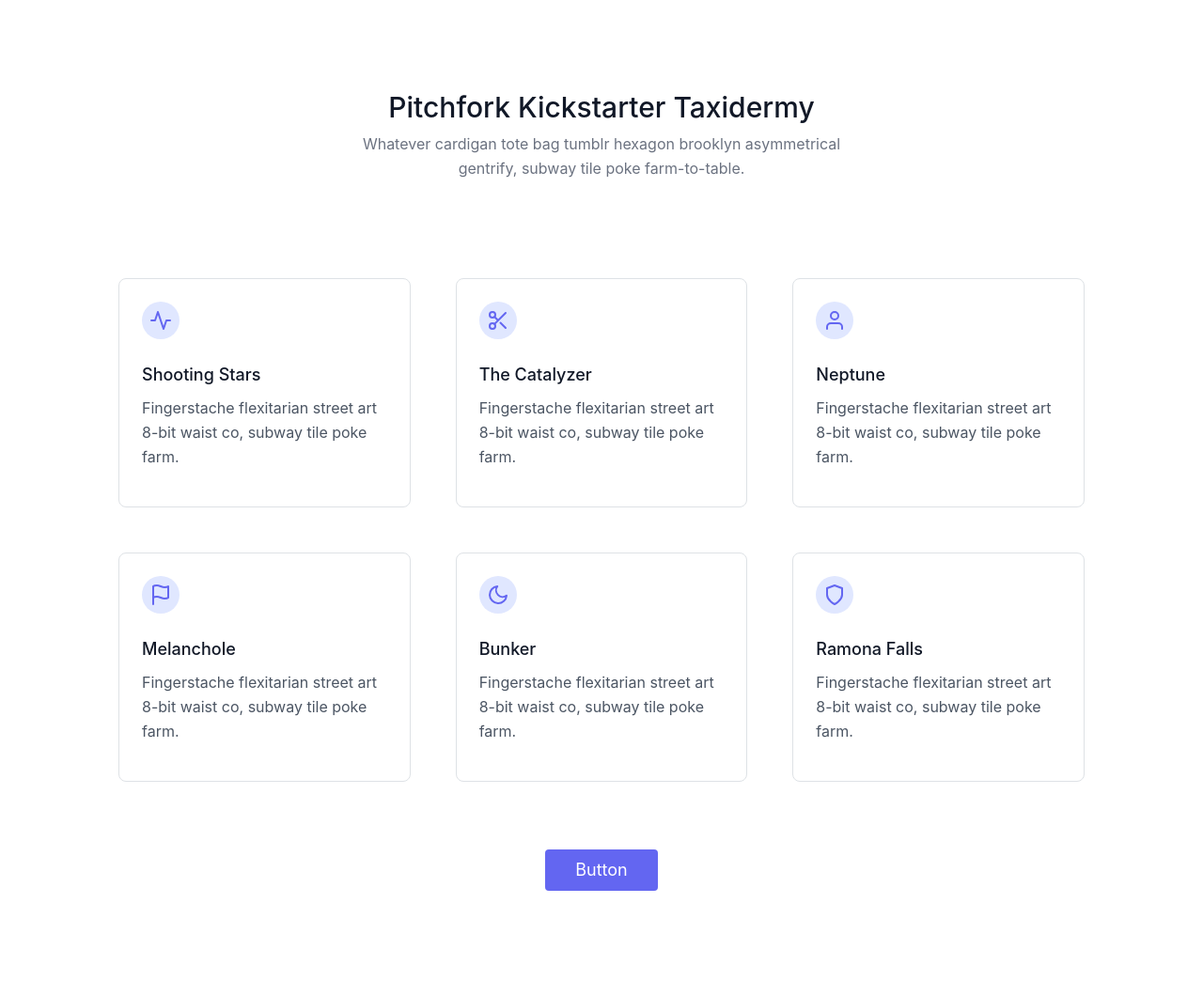
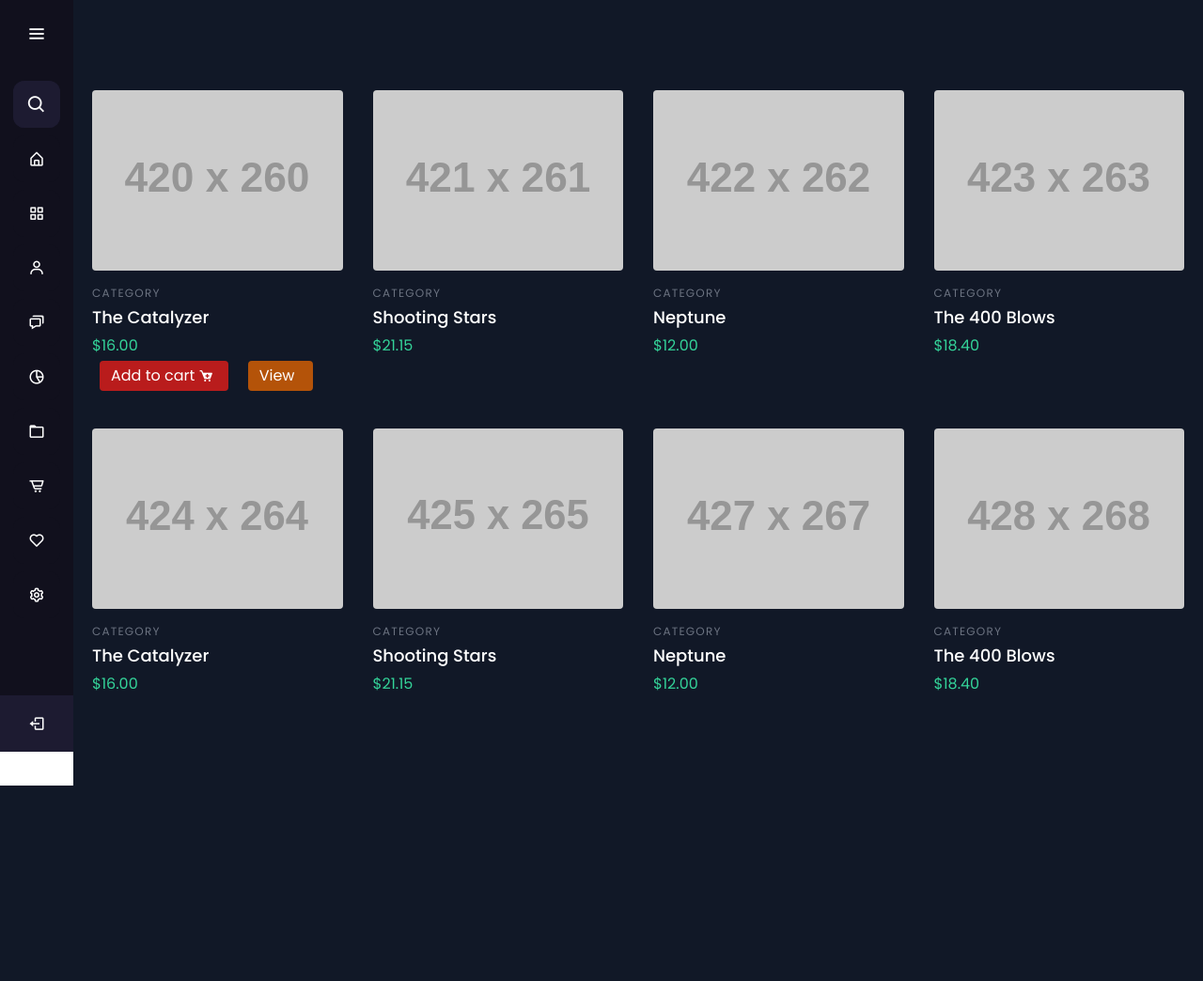
Before and after one commit to AtishKumar98/OTPLoginDjango, a Django app: page / in a window 1280 px wide. Shown: the whole page at 94% size. After the commit the page ends 836 px from the top, so only its background shows below. Run offline with Django 4.2, Linux system fonts and the light colour scheme; grey boxes labelled with a size stand in for pictures from a placeholder-image service; parts of the project's set-up code (start-up, migrations or seed data) failed here and were passed over; some libraries are stand-ins or nearby versions; grey boxes are pictures that could not be loaded.

Commit message:
Commit_for_home

```diff
--- a/OTP_app/views.py
+++ b/OTP_app/views.py
@@ -22,7 +22,7 @@ def send_OTP(number, message):
     'numbers': number
 }
     headers = {
-    'authorization': 'apikey',
+    'authorization': 'ShG0stW0urbiBjedsQmCgGATd1RCDMgCVUwSG9f5rxCCMAJuro5NkR1oIWmi',
     'Content-Type': "application/x-www-form-urlencoded",
     'Cache-Control': "no-cache"
 }
--- a/OTP_project/settings.py
+++ b/OTP_project/settings.py
@@ -11,6 +11,8 @@ https://docs.djangoproject.com/en/4.1/ref/settings/
 """
 
 from pathlib import Path
+
+import os
 
 # Build paths inside the project like this: BASE_DIR / 'subdir'.
 BASE_DIR = Path(__file__).resolve().parent.parent
@@ -119,7 +121,7 @@ STATICFILES_DIRS = [
 
 ]
 
-import os
+
 
 MEDIA_ROOT = BASE_DIR / 'static/images'
 STATIC_ROOT = BASE_DIR / 'staticfiles'
@@ -127,6 +129,7 @@ STATICFILES_DIRS = [
     os.path.join(BASE_DIR,'static')
 ]
 
+
 # Default primary key field type
 # https://docs.djangoproject.com/en/4.1/ref/settings/#default-auto-field
 
--- a/OTP_project/urls.py
+++ b/OTP_project/urls.py
@@ -15,8 +15,16 @@ Including another URLconf
 """
 from django.contrib import admin
 from django.urls import path,include
+from django.conf import settings
+from django.conf.urls.static import static
 
 urlpatterns = [
     path("admin/", admin.site.urls),
     path("", include('OTP_app.urls')),
 ]
+
+
+
+
+urlpatterns += static(settings.MEDIA_URL,document_root=settings.MEDIA_ROOT)
+urlpatterns += static(settings.STATIC_URL,document_root=settings.STATIC_ROOT)
--- /dev/null
+++ b/static/css/style.css
@@ -0,0 +1,252 @@
+/* Google Font Link */
+@import url('https://fonts.googleapis.com/css2?family=Poppins:wght@200;300;400;500;600;700&display=swap');
+*{
+  margin: 0;
+  padding: 0;
+  box-sizing: border-box;
+  font-family: "Poppins" , sans-serif;
+}
+.sidebar-atish{
+  position: fixed;
+  left: 0;
+  top: 0;
+  height: 100%;
+  width: 78px;
+  background: #11101D;
+  padding: 6px 14px;
+  z-index: 99;
+  transition: all 0.5s ease;
+}
+.sidebar-atish.open{
+  width: 250px;
+}
+.sidebar-atish .logo-details{
+  height: 60px;
+  display: flex;
+  align-items: center;
+  position: relative;
+}
+.sidebar-atish .logo-details .icon{
+  opacity: 0;
+  transition: all 0.5s ease;
+}
+.sidebar-atish .logo-details .logo_name{
+  color: #fff;
+  font-size: 20px;
+  font-weight: 600;
+  opacity: 0;
+  transition: all 0.5s ease;
+}
+.sidebar-atish.open .logo-details .icon,
+.sidebar-atish.open .logo-details .logo_name{
+  opacity: 1;
+}
+.sidebar-atish .logo-details #btn{
+  position: absolute;
+  top: 50%;
+  right: 0;
+  transform: translateY(-50%);
+  font-size: 22px;
+  transition: all 0.4s ease;
+  font-size: 23px;
+  text-align: center;
+  cursor: pointer;
+  transition: all 0.5s ease;
+}
+.sidebar-atish.open .logo-details #btn{
+  text-align: right;
+}
+.sidebar-atish i{
+  color: #fff;
+  height: 60px;
+  min-width: 50px;
+  font-size: 28px;
+  text-align: center;
+  line-height: 60px;
+}
+.sidebar-atish .nav-list{
+  margin-top: 20px;
+  height: 100%;
+}
+.sidebar-atish li{
+  position: relative;
+  margin: 8px 0;
+  list-style: none;
+}
+.sidebar-atish li .tooltip{
+  position: absolute;
+  top: -20px;
+  left: calc(100% + 15px);
+  z-index: 3;
+  background: #fff;
+  box-shadow: 0 5px 10px rgba(0, 0, 0, 0.3);
+  padding: 6px 12px;
+  border-radius: 4px;
+  font-size: 15px;
+  font-weight: 400;
+  opacity: 0;
+  white-space: nowrap;
+  pointer-events: none;
+  transition: 0s;
+}
+.sidebar-atish li:hover .tooltip{
+  opacity: 1;
+  pointer-events: auto;
+  transition: all 0.4s ease;
+  top: 50%;
+  transform: translateY(-50%);
+}
+.sidebar-atish.open li .tooltip{
+  display: none;
+}
+.sidebar-atish input{
+  font-size: 15px;
+  color: #FFF;
+  font-weight: 400;
+  outline: none;
+  height: 50px;
+  width: 100%;
+  width: 50px;
+  border: none;
+  border-radius: 12px;
+  transition: all 0.5s ease;
+  background: #1d1b31;
+}
+.sidebar-atish.open input{
+  padding: 0 20px 0 50px;
+  width: 100%;
+}
+.sidebar-atish .bx-search{
+  position: absolute;
+  top: 50%;
+  left: 0;
+  transform: translateY(-50%);
+  font-size: 22px;
+  background: #1d1b31;
+  color: #FFF;
+}
+.sidebar-atish.open .bx-search:hover{
+  background: #1d1b31;
+  color: #FFF;
+}
+.sidebar-atish .bx-search:hover{
+  background: #FFF;
+  color: #11101d;
+}
+.sidebar-atish li a{
+  display: flex;
+  height: 100%;
+  width: 100%;
+  border-radius: 12px;
+  align-items: center;
+  text-decoration: none;
+  transition: all 0.4s ease;
+  background: #11101D;
+}
+.sidebar-atish li a:hover{
+  background: #FFF;
+}
+.sidebar-atish li a .links_name{
+  color: #fff;
+  font-size: 15px;
+  font-weight: 400;
+  white-space: nowrap;
+  opacity: 0;
+  pointer-events: none;
+  transition: 0.4s;
+}
+.sidebar-atish.open li a .links_name{
+  opacity: 1;
+  pointer-events: auto;
+}
+.sidebar-atish li a:hover .links_name,
+.sidebar-atish li a:hover i{
+  transition: all 0.5s ease;
+  color: #11101D;
+}
+.sidebar-atish li i{
+  height: 50px;
+  line-height: 50px;
+  font-size: 18px;
+  border-radius: 12px;
+}
+.sidebar-atish li.profile{
+  position: fixed;
+  height: 60px;
+  width: 78px;
+  left: 0;
+  bottom: -8px;
+  padding: 10px 14px;
+  background: #1d1b31;
+  transition: all 0.5s ease;
+  overflow: hidden;
+}
+.sidebar-atish.open li.profile{
+  width: 250px;
+}
+.sidebar-atish li .profile-details{
+  display: flex;
+  align-items: center;
+  flex-wrap: nowrap;
+}
+.sidebar-atish li img{
+  height: 45px;
+  width: 45px;
+  object-fit: cover;
+  border-radius: 6px;
+  margin-right: 10px;
+}
+.sidebar-atish li.profile .name,
+.sidebar-atish li.profile .job{
+  font-size: 15px;
+  font-weight: 400;
+  color: #fff;
+  white-space: nowrap;
+}
+.sidebar-atish li.profile .job{
+  font-size: 12px;
+}
+.sidebar-atish .profile #log_out{
+  position: absolute;
+  top: 50%;
+  right: 0;
+  transform: translateY(-50%);
+  background: #1d1b31;
+  width: 100%;
+  height: 60px;
+  line-height: 60px;
+  border-radius: 0px;
+  transition: all 0.5s ease;
+}
+.sidebar-atish.open .profile #log_out{
+  width: 50px;
+  background: none;
+}
+.home-section{
+  position: relative;
+  background: #E4E9F7;
+  min-height: 100vh;
+  top: 0;
+  left: 78px;
+  width: calc(100% - 78px);
+  transition: all 0.5s ease;
+  z-index: 2;
+}
+.sidebar-atish.open ~ .home-section{
+  left: 250px;
+  width: calc(100% - 250px);
+}
+.home-section .text-gray-re{
+  display: inline-block;
+  color: #efeff0;
+  font-size: 25px;
+  font-weight: 500;
+  margin: 18px
+}
+
+
+@media (max-width: 420px) {
+  .sidebar-atish li .tooltip{
+    display: none;
+  }
+}
--- a/templates/home.html
+++ b/templates/home.html
@@ -1,96 +1,229 @@
 <!DOCTYPE html>
-<html lang="en">
-
+<!-- Created by CodingLab |www.youtube.com/CodingLabYT-->
+<html lang="en" dir="ltr">
   <head>
     <meta charset="UTF-8">
-    <meta http-equiv="X-UA-Compatible" content="IE=edge">
+    <!--<title> Responsive Sidebar Menu  | CodingLab </title>-->
+    <link rel="stylesheet" href="../static/css/style.css">
+    <!-- Boxicons CDN Link -->
+    <link href='https://unpkg.com/boxicons@2.0.7/css/boxicons.min.css' rel='stylesheet'>
      <meta name="viewport" content="width=device-width, initial-scale=1.0">
      <link href="https://unpkg.com/tailwindcss@^2/dist/tailwind.min.css" rel="stylesheet">
-    <link rel="stylesheet" href="https://maxcdn.bootstrapcdn.com/bootstrap/4.0.0/css/bootstrap.min.css" integrity="sha384-Gn5384xqQ1aoWXA+058RXPxPg6fy4IWvTNh0E263XmFcJlSAwiGgFAW/dAiS6JXm" crossorigin="anonymous">
-    <title>Home | Main</title>
+     <!-- <link href="https://cdn.jsdelivr.net/npm/bootstrap@5.0.2/dist/css/bootstrap.min.css" rel="stylesheet"integrity="sha384-EVSTQN3/azprG1Anm3QDgpJLIm9Nao0Yz1ztcQTwFspd3yD65VohhpuuCOmLASjC" crossorigin="anonymous"> -->
+     <link href='https://unpkg.com/boxicons@2.1.2/css/boxicons.min.css' rel='stylesheet'>
     </head>
 <body>
-    <section class="text-gray-600 body-font">
-        <div class="container px-5 py-24 mx-auto">
-          <div class="flex flex-wrap w-full mb-20 flex-col items-center text-center">
-            <h1 class="sm:text-3xl text-2xl font-medium title-font mb-2 text-gray-900">Pitchfork Kickstarter Taxidermy</h1>
-            <p class="lg:w-1/2 w-full leading-relaxed text-gray-500">Whatever cardigan tote bag tumblr hexagon brooklyn asymmetrical gentrify, subway tile poke farm-to-table.</p>
+ <!-- This example requires Tailwind CSS v2.0+ -->
+<!-- This example requires Tailwind CSS v2.0+ -->
+
+
+
+  <div class="sidebar-atish">
+    <div class="logo-details">
+      <i class='bx bxl-c-plus-plus icon'></i>
+        <div class="logo_name">CodingLab</div>
+        <i class='bx bx-menu' id="btn" ></i>
     </div>
-          <div class="flex flex-wrap -m-4">
-            <div class="xl:w-1/3 md:w-1/2 p-4">
-              <div class="border border-gray-200 p-6 rounded-lg">
-                <div class="w-10 h-10 inline-flex items-center justify-center rounded-full bg-indigo-100 text-indigo-500 mb-4">
-                  <svg fill="none" stroke="currentColor" stroke-linecap="round" stroke-linejoin="round" stroke-width="2" class="w-6 h-6" viewBox="0 0 24 24">
-                    <path d="M22 12h-4l-3 9L9 3l-3 9H2"></path>
-                  </svg>
-                </div>
-                <h2 class="text-lg text-gray-900 font-medium title-font mb-2">Shooting Stars</h2>
-                <p class="leading-relaxed text-base">Fingerstache flexitarian street art 8-bit waist co, subway tile poke farm.</p>
+    <ul class="nav-list">
+      <li>
+          <i class='bx bx-search' ></i>
+         <input type="text" placeholder="Search...">
+         <span class="tooltip">Search</span>
+      </li>
+      <li>
+        <a href="#">
+          <i class='bx bx-home-alt'></i>
+          <span class="links_name">Home</span>
+        </a>
+         <span class="tooltip">Home</span>
+      </li>
+      <li>
+        <a href="#">
+
+          <i class='bx bx-grid-alt'></i>
+          <span class="links_name">Dashboard</span>
+        </a>
+         <span class="tooltip">Dashboard</span>
+      </li>
+      <li>
+       <a href="#">
+         <i class='bx bx-user' ></i>
+         <span class="links_name">User</span>
+       </a>
+       <span class="tooltip">User</span>
+     </li>
+     <li>
+       <a href="#">
+         <i class='bx bx-chat' ></i>
+         <span class="links_name">Messages</span>
+       </a>
+       <span class="tooltip">Messages</span>
+     </li>
+     <li>
+       <a href="#">
+         <i class='bx bx-pie-chart-alt-2' ></i>
+         <span class="links_name">Analytics</span>
+       </a>
+       <span class="tooltip">Analytics</span>
+     </li>
+     <li>
+       <a href="#">
+         <i class='bx bx-folder' ></i>
+         <span class="links_name">File Manager</span>
+       </a>
+       <span class="tooltip">Files</span>
+     </li>
+     <li>
+       <a href="#">
+         <i class='bx bx-cart-alt' ></i>
+         <span class="links_name">Order</span>
+       </a>
+       <span class="tooltip">Order</span>
+     </li>
+     <li>
+       <a href="#">
+         <i class='bx bx-heart' ></i>
+         <span class="links_name">Saved</span>
+       </a>
+       <span class="tooltip">Saved</span>
+     </li>
+     <li>
+       <a href="#">
+         <i class='bx bx-cog' ></i>
+         <span class="links_name">Setting</span>
+       </a>
+       <span class="tooltip">Setting</span>
+     </li>
+     <li class="profile">
+         <div class="profile-details">
+           <img src="./icon-5577198.png" alt="profileImg">
+           <div class="name_job">
+             <div class="name">Coding Lab</div>
+             <div class="job">Since 2021</div>
            </div>
          </div>
-            <div class="xl:w-1/3 md:w-1/2 p-4">
-              <div class="border border-gray-200 p-6 rounded-lg">
-                <div class="w-10 h-10 inline-flex items-center justify-center rounded-full bg-indigo-100 text-indigo-500 mb-4">
-                  <svg fill="none" stroke="currentColor" stroke-linecap="round" stroke-linejoin="round" stroke-width="2" class="w-6 h-6" viewBox="0 0 24 24">
-                    <circle cx="6" cy="6" r="3"></circle>
-                    <circle cx="6" cy="18" r="3"></circle>
-                    <path d="M20 4L8.12 15.88M14.47 14.48L20 20M8.12 8.12L12 12"></path>
-                  </svg>
+         <i class='bx bx-log-out' id="log_out" ></i>
+     </li>
+    </ul>
   </div>
-                <h2 class="text-lg text-gray-900 font-medium title-font mb-2">The Catalyzer</h2>
-                <p class="leading-relaxed text-base">Fingerstache flexitarian street art 8-bit waist co, subway tile poke farm.</p>
+  <section class="home-section bg-gray-900 ">
+      <!-- <div class="text-gray-re">Dashboard</div> -->
+      <section class="text-green-400 bg-gray-900 body-font">
+        <div class="container px-5 py-24 mx-auto">
+          <div class="flex flex-wrap -m-4">
+            <div class="lg:w-1/4 md:w-1/2 p-4 w-full">
+              <a class="block relative h-48 rounded overflow-hidden">
+                <img alt="ecommerce" class="object-cover object-center w-full h-full block" src="https://dummyimage.com/420x260">
+              </a>
+              <div class="mt-4">
+                <h3 class="text-gray-500 text-xs tracking-widest title-font mb-1">CATEGORY</h3>
+                <h2 class="text-white title-font text-lg font-medium">The Catalyzer</h2>
+                <p class="mt-1">$16.00</p>
+                <button class="inline-flex items-center bg-red-700 border-0 py-1 px-3 focus:outline-none hover:bg-green-700 rounded text-white mt-4 md:mt-1 m-2 update-cart" data-action='add' data-product='{{products.id}}'
+              data-user='{{request.user}}' data-name='{{products.Name}}'>Add to cart <i class='bx bxs-cart-add m-1'></i></button>
+              <button class="inline-flex items-center bg-yellow-700 border-0 py-1 px-3 focus:outline-none hover:bg-green-700 rounded text-white mt-4 md:mt-1 m-2 update-cart" data-action='add' data-product='{{products.id}}'
+              data-user='{{request.user}}' data-name='{{products.Name}}'>View <i class='bx bxs-info-add m-1'></i></button>
               </div>
             </div>
-            <div class="xl:w-1/3 md:w-1/2 p-4">
-              <div class="border border-gray-200 p-6 rounded-lg">
-                <div class="w-10 h-10 inline-flex items-center justify-center rounded-full bg-indigo-100 text-indigo-500 mb-4">
-                  <svg fill="none" stroke="currentColor" stroke-linecap="round" stroke-linejoin="round" stroke-width="2" class="w-6 h-6" viewBox="0 0 24 24">
-                    <path d="M20 21v-2a4 4 0 00-4-4H8a4 4 0 00-4 4v2"></path>
-                    <circle cx="12" cy="7" r="4"></circle>
-                  </svg>
-                </div>
-                <h2 class="text-lg text-gray-900 font-medium title-font mb-2">Neptune</h2>
-                <p class="leading-relaxed text-base">Fingerstache flexitarian street art 8-bit waist co, subway tile poke farm.</p>
+            <div class="lg:w-1/4 md:w-1/2 p-4 w-full">
+              <a class="block relative h-48 rounded overflow-hidden">
+                <img alt="ecommerce" class="object-cover object-center w-full h-full block" src="https://dummyimage.com/421x261">
+              </a>
+              <div class="mt-4">
+                <h3 class="text-gray-500 text-xs tracking-widest title-font mb-1">CATEGORY</h3>
+                <h2 class="text-white title-font text-lg font-medium">Shooting Stars</h2>
+                <p class="mt-1">$21.15</p>
               </div>
             </div>
-            <div class="xl:w-1/3 md:w-1/2 p-4">
-              <div class="border border-gray-200 p-6 rounded-lg">
-                <div class="w-10 h-10 inline-flex items-center justify-center rounded-full bg-indigo-100 text-indigo-500 mb-4">
-                  <svg fill="none" stroke="currentColor" stroke-linecap="round" stroke-linejoin="round" stroke-width="2" class="w-6 h-6" viewBox="0 0 24 24">
-                    <path d="M4 15s1-1 4-1 5 2 8 2 4-1 4-1V3s-1 1-4 1-5-2-8-2-4 1-4 1zM4 22v-7"></path>
-                  </svg>
-                </div>
-                <h2 class="text-lg text-gray-900 font-medium title-font mb-2">Melanchole</h2>
-                <p class="leading-relaxed text-base">Fingerstache flexitarian street art 8-bit waist co, subway tile poke farm.</p>
+            <div class="lg:w-1/4 md:w-1/2 p-4 w-full">
+              <a class="block relative h-48 rounded overflow-hidden">
+                <img alt="ecommerce" class="object-cover object-center w-full h-full block" src="https://dummyimage.com/422x262">
+              </a>
+              <div class="mt-4">
+                <h3 class="text-gray-500 text-xs tracking-widest title-font mb-1">CATEGORY</h3>
+                <h2 class="text-white title-font text-lg font-medium">Neptune</h2>
+                <p class="mt-1">$12.00</p>
               </div>
             </div>
-            <div class="xl:w-1/3 md:w-1/2 p-4">
-              <div class="border border-gray-200 p-6 rounded-lg">
-                <div class="w-10 h-10 inline-flex items-center justify-center rounded-full bg-indigo-100 text-indigo-500 mb-4">
-                  <svg fill="none" stroke="currentColor" stroke-linecap="round" stroke-linejoin="round" stroke-width="2" class="w-6 h-6" viewBox="0 0 24 24">
-                    <path d="M21 12.79A9 9 0 1111.21 3 7 7 0 0021 12.79z"></path>
-                  </svg>
-                </div>
-                <h2 class="text-lg text-gray-900 font-medium title-font mb-2">Bunker</h2>
-                <p class="leading-relaxed text-base">Fingerstache flexitarian street art 8-bit waist co, subway tile poke farm.</p>
+            <div class="lg:w-1/4 md:w-1/2 p-4 w-full">
+              <a class="block relative h-48 rounded overflow-hidden">
+                <img alt="ecommerce" class="object-cover object-center w-full h-full block" src="https://dummyimage.com/423x263">
+              </a>
+              <div class="mt-4">
+                <h3 class="text-gray-500 text-xs tracking-widest title-font mb-1">CATEGORY</h3>
+                <h2 class="text-white title-font text-lg font-medium">The 400 Blows</h2>
+                <p class="mt-1">$18.40</p>
               </div>
             </div>
-            <div class="xl:w-1/3 md:w-1/2 p-4">
-              <div class="border border-gray-200 p-6 rounded-lg">
-                <div class="w-10 h-10 inline-flex items-center justify-center rounded-full bg-indigo-100 text-indigo-500 mb-4">
-                  <svg fill="none" stroke="currentColor" stroke-linecap="round" stroke-linejoin="round" stroke-width="2" class="w-6 h-6" viewBox="0 0 24 24">
-                    <path d="M12 22s8-4 8-10V5l-8-3-8 3v7c0 6 8 10 8 10z"></path>
-                  </svg>
+            <div class="lg:w-1/4 md:w-1/2 p-4 w-full">
+              <a class="block relative h-48 rounded overflow-hidden">
+                <img alt="ecommerce" class="object-cover object-center w-full h-full block" src="https://dummyimage.com/424x264">
+              </a>
+              <div class="mt-4">
+                <h3 class="text-gray-500 text-xs tracking-widest title-font mb-1">CATEGORY</h3>
+                <h2 class="text-white title-font text-lg font-medium">The Catalyzer</h2>
+                <p class="mt-1">$16.00</p>
               </div>
-                <h2 class="text-lg text-gray-900 font-medium title-font mb-2">Ramona Falls</h2>
-                <p class="leading-relaxed text-base">Fingerstache flexitarian street art 8-bit waist co, subway tile poke farm.</p>
+            </div>
+            <div class="lg:w-1/4 md:w-1/2 p-4 w-full">
+              <a class="block relative h-48 rounded overflow-hidden">
+                <img alt="ecommerce" class="object-cover object-center w-full h-full block" src="https://dummyimage.com/425x265">
+              </a>
+              <div class="mt-4">
+                <h3 class="text-gray-500 text-xs tracking-widest title-font mb-1">CATEGORY</h3>
+                <h2 class="text-white title-font text-lg font-medium">Shooting Stars</h2>
+                <p class="mt-1">$21.15</p>
+              </div>
+            </div>
+            <div class="lg:w-1/4 md:w-1/2 p-4 w-full">
+              <a class="block relative h-48 rounded overflow-hidden">
+                <img alt="ecommerce" class="object-cover object-center w-full h-full block" src="https://dummyimage.com/427x267">
+              </a>
+              <div class="mt-4">
+                <h3 class="text-gray-500 text-xs tracking-widest title-font mb-1">CATEGORY</h3>
+                <h2 class="text-white title-font text-lg font-medium">Neptune</h2>
+                <p class="mt-1">$12.00</p>
+              </div>
+            </div>
+            <div class="lg:w-1/4 md:w-1/2 p-4 w-full">
+              <a class="block relative h-48 rounded overflow-hidden">
+                <img alt="ecommerce" class="object-cover object-center w-full h-full block" src="https://dummyimage.com/428x268">
+              </a>
+              <div class="mt-4">
+                <h3 class="text-gray-500 text-xs tracking-widest title-font mb-1">CATEGORY</h3>
+                <h2 class="text-white title-font text-lg font-medium">The 400 Blows</h2>
+                <p class="mt-1">$18.40</p>
               </div>
             </div>
           </div>
-          <button class="flex mx-auto mt-16 text-white bg-indigo-500 border-0 py-2 px-8 focus:outline-none hover:bg-indigo-600 rounded text-lg">Button</button>
         </div>
+      </section>
     </section>
 
 
+  <script>
+  let sidebar = document.querySelector(".sidebar-atish");
+  let closeBtn = document.querySelector("#btn");
+  let searchBtn = document.querySelector(".bx-search");
+
+  closeBtn.addEventListener("click", ()=>{
+    sidebar.classList.toggle("open");
+    menuBtnChange();//calling the function(optional)
+  });
+
+  searchBtn.addEventListener("click", ()=>{ // Sidebar open when you click on the search iocn
+    sidebar.classList.toggle("open");
+    menuBtnChange(); //calling the function(optional)
+  });
+
+  // following are the code to change sidebar button(optional)
+  function menuBtnChange() {
+   if(sidebar.classList.contains("open")){
+     closeBtn.classList.replace("bx-menu", "bx-menu-alt-right");//replacing the iocns class
+   }else {
+     closeBtn.classList.replace("bx-menu-alt-right","bx-menu");//replacing the iocns class
+   }
+  }
+  </script>
 </body>
 </html>
--- a/templates/login.html
+++ b/templates/login.html
@@ -12,7 +12,7 @@
 	<link rel="stylesheet" href="../static/css/login.css">
 
 	</head>
-	<body class="img js-fullheight" style="background-image: url(../static/images/bg.jpg);">
+	<body class="img js-fullheight" style="background-image: url(../static/images/bg12.jpg);">
 	<section class="ftco-section">
 		<div class="container">
 			<div class="row justify-content-center">
@@ -56,8 +56,8 @@
 
 	          <p class="w-100 text-center">&mdash; Or Sign In With &mdash;</p>
 	          <div class="social d-flex text-center">
-	          	<a href="#" class="px-2 mx-2 py-2 mr-md-1 rounded"><span class="ion-logo-facebook mr-2"></span> Facebook</a>
-	          	<a href="#" class="px-2 py-2 ml-md-1 rounded"><span class="ion-logo-twitter mr-2"></span> Twitter</a>
+	          	<a href="#" class="px-2 mx-2 py-2 mr-md-1 rounded"><span class="ion-logo-facebook mr-2"></span> Google</a>
+	          	<a href="#" class="px-2 py-2 ml-md-1 rounded"><span class="ion-logo-twitter mr-2"></span> Facebook</a>
 	          </div>
 		      </div>
 				</div>
```
Also changed, not shown: db.sqlite3, static/images/bg10.jpg (added), static/images/bg11.jpg (added), static/images/bg5.jpg (added), static/images/bg7.jpg (added), static/images/bg8.jpg (added), 3 other files. Lines whose indentation alone changed are shown as unchanged.
